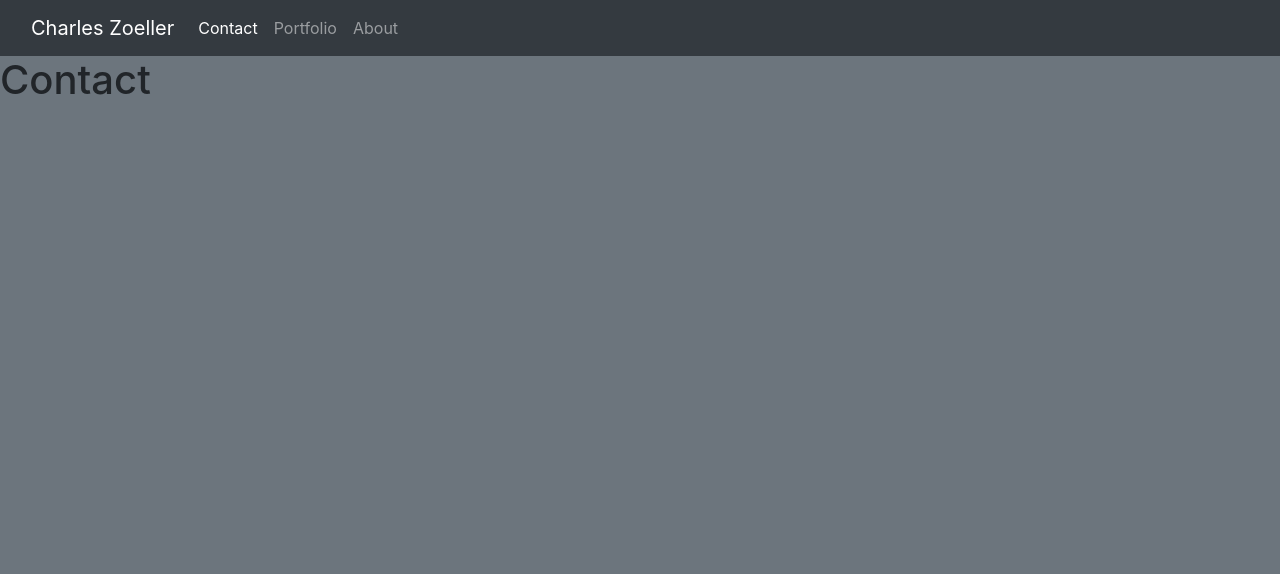
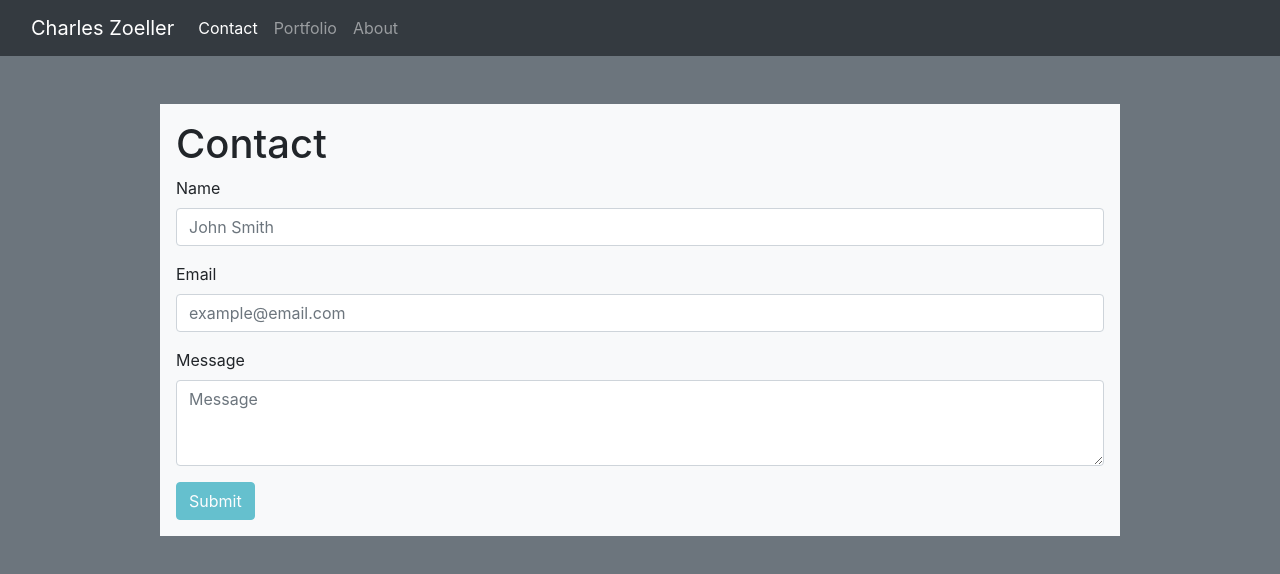
Before and after one commit to czoeller1/react-portfolio, a React (Create React App) app: page /#/contact in a window 1280 px wide. Shown: the top 574 px of the page. Built offline with nearby package versions, Linux system fonts and the light colour scheme.

Commit message:
added contact page

```diff
--- a/src/pages/About.js
+++ b/src/pages/About.js
@@ -1,8 +1,7 @@
 import React from "react";
-import portrait from "./portrait.png";
+import portrait from "../assets/portrait.jpg";
 
 function About() {
-  console.log(portrait);
   return (
     <main className="flex-shrink-0 w-75">
       <div className="container bg-light ms-3 my-5 p-3">
@@ -16,7 +15,7 @@ function About() {
               <img
                 src={portrait}
                 alt="a portrait of myself"
-                className="card-img-top float-start p-3"
+                className="card-img-top float-left px-3"
                 style={{ width: "200px" }}
               />
               My name is Charles Zoeller. I was born in Denver, Colorado, where
--- a/src/pages/Contact.js
+++ b/src/pages/Contact.js
@@ -1,7 +1,48 @@
 import React from "react";
 
 function Contact() {
-  return <h1>Contact</h1>;
+  return (
+    <form className="container bg-light ms-3 my-5 p-3 w-75">
+      <h1>Contact</h1>
+      <div className="mb-3 form-floating">
+        <label htmlFor="exampleInputName" className="form-label">
+          Name
+        </label>
+        <input
+          type="name"
+          className="form-control"
+          id="exampleInputName"
+          aria-describedby="nameHelp"
+          placeholder="John Smith"
+        />
+      </div>
+      <div className="mb-3 form-floating">
+        <label htmlFor="exampleInputEmail" className="form-label">
+          Email
+        </label>
+        <input
+          type="email"
+          className="form-control"
+          id="exampleInputEmail"
+          placeholder="example@email.com"
+        />
+      </div>
+      <div className="mb-3">
+        <label htmlFor="exampleFormControlTextarea1" className="form-label">
+          Message
+        </label>
+        <textarea
+          className="form-control"
+          id="exampleFormControlTextarea1"
+          rows="3"
+          placeholder="Message"
+        ></textarea>
+      </div>
+      <button type="submit" className="btn btn-info" disabled>
+        Submit
+      </button>
+    </form>
+  );
 }
 
 export default Contact;
```
